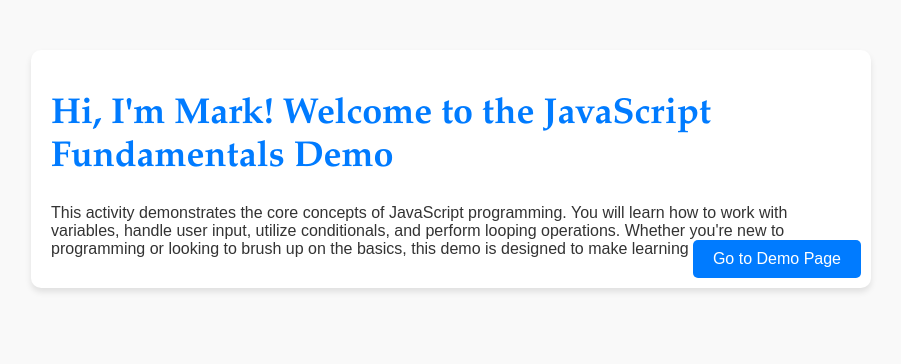
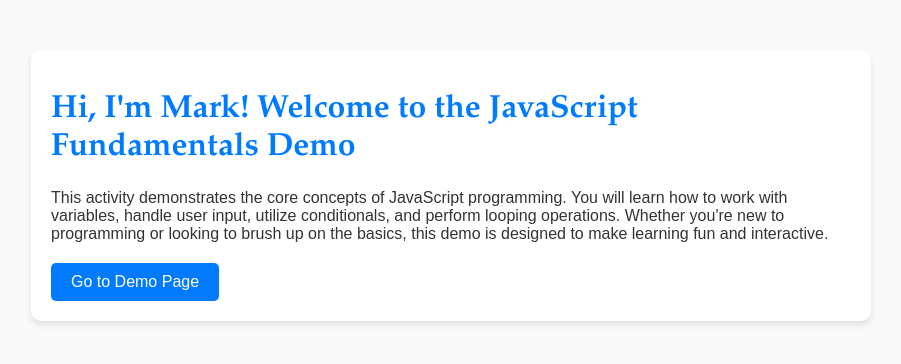
Before and after one commit to Roku09/DemoWithJavaScript, a plain HTML site: page index.html in a window 1280 px wide. Shown: the whole page, without its empty margins (189-1090 px from the left). Drawn offline with Linux system fonts and the light colour scheme.

Commit message:
Update style.css

```diff
--- a/style.css
+++ b/style.css
@@ -13,19 +13,16 @@ body {
   background: #fff;
   border-radius: 10px;
   box-shadow: 0 4px 6px rgba(0, 0, 0, 0.1);
-  position: relative;
 }
 
 h1, h2 {
   color: #007BFF;
   font-family: 'Palatino Linotype', serif; /* Use Palatino for headings */
-  font-size: 28px; /* Adjust font size for the header */
 }
 
 h1 {
   display: flex;
   align-items: center;
-  font-size: 36px; /* Make the header a bit bigger */
 }
 
 h1 .js-logo {
@@ -50,12 +47,11 @@ input {
 .button {
   display: inline-block;
   padding: 10px 20px;
-  margin-top: 20px;
+  margin-top: 10px;
   color: #fff;
   background: #007BFF;
   text-decoration: none;
   border-radius: 5px;
-  text-align: center;
 }
 
 .button:hover {
@@ -74,9 +70,3 @@ button {
 button:hover {
   background: #218838;
 }
-
-a.button {
-  position: absolute;
-  bottom: 10px;
-  right: 10px;
-}
```
